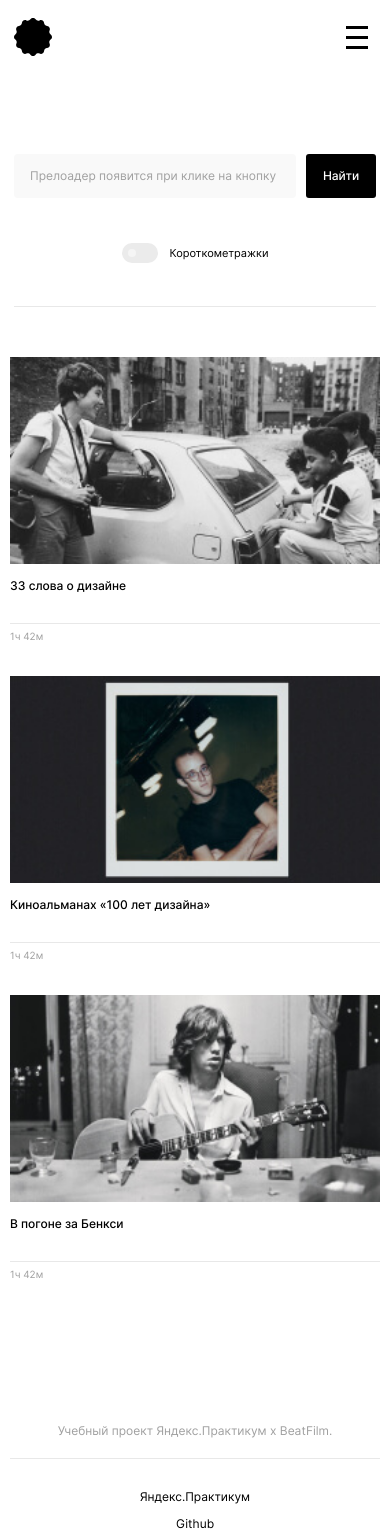
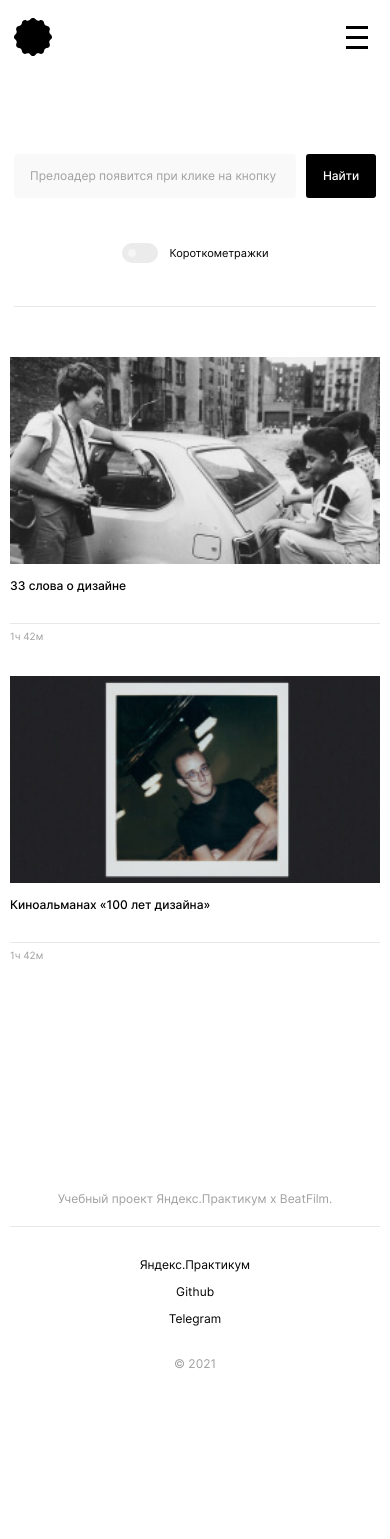
Before and after one commit to NikolayMishaev/movies-explorer, a React (Create React App) app: page /saved-movies in a window 390 px wide. Shown: the top 1539 px of the page. After the commit the page ends 1381 px from the top, so only its background shows below. Built offline with nearby package versions, Linux system fonts and the light colour scheme.

Commit message:
edited with PerfectPixel components AboutMe, MoviesCard, MoviesCardList

```diff
--- a/src/components/AboutMe/AboutMe.js
+++ b/src/components/AboutMe/AboutMe.js
@@ -7,7 +7,7 @@ export default function AboutMe() {
   return (
     <section className="about-me" id="about-me">
       <h2 className="section-title section-title_type_about-me">Студент</h2>
-      <div className="about-me__wrapper">
+      <article className="about-me__wrapper">
         <h3 className="about-me__title">Николай</h3>
         <p className="about-me__subtitle">Фронтенд-разработчик, 35 лет</p>
         <p className="about-me__text">
@@ -21,7 +21,7 @@ export default function AboutMe() {
           верстка боевого проекта, вошедшая в тройку лучших версий для релиза.
         </p>
         <Navigation place="about-me" />
-      </div>
+      </article>
       <img
         className="about-me__photo"
         src={photo}
--- a/src/components/MoviesCard/MoviesCard.css
+++ b/src/components/MoviesCard/MoviesCard.css
@@ -13,6 +13,13 @@
 /*  временной решение для совпадения макету на данном разрешении */
 @media (max-width: 400px) {
   .movies-card:nth-child(n + 6) {
+    display: none;
+  }
+}
+
+/*  временной решение для совпадения макету на данном разрешении */
+@media (max-width: 400px) {
+  .movies-card_place_saved-movies:nth-child(n + 3) {
     display: none;
   }
 }
--- a/src/components/MoviesCard/MoviesCard.js
+++ b/src/components/MoviesCard/MoviesCard.js
@@ -16,7 +16,7 @@ export default function MoviesCard({ card, cardMovieDelete, openPopupError }) {
 
   return (
     <>
-      <li className="movies-card">
+      <li className={` movies-card ${cardMovieDelete && "movies-card_place_saved-movies"}`}>
         <img
           className="movies-card__wallpaper"
           src={card.link}
@@ -27,8 +27,8 @@ export default function MoviesCard({ card, cardMovieDelete, openPopupError }) {
           <h2 className="movies-card__title">{card.title}</h2>
           <button
             className={`movies-card__like ${
-              isLiked ? "movies-card__like_active" : ""
-            } ${cardMovieDelete ? "movies-card__like_type_saved-movies" : ""}`}
+              isLiked && "movies-card__like_active"
+            } ${cardMovieDelete && "movies-card__like_type_saved-movies"}`}
             type="button"
             onClick={cardMovieDelete ? handleDeleteCard : handleLikeClick}
           ></button>
--- a/src/components/MoviesCardList/MoviesCardList.css
+++ b/src/components/MoviesCardList/MoviesCardList.css
@@ -10,11 +10,27 @@
   }
 }
 
-  @media (max-width: 400px) {
-    .movies-card-list {
-      padding: 2px 10px 50px;
-    }
+@media (max-width: 400px) {
+  .movies-card-list {
+    padding: 2px 10px 50px;
   }
+}
+
+.movies-card-list_place_saved-movies {
+  padding-bottom: 192px;
+}
+
+@media (max-width: 800px) {
+  .movies-card-list_place_saved-movies {
+    padding-bottom: 141px;
+  }
+}
+
+@media (max-width: 400px) {
+  .movies-card-list_place_saved-movies {
+    padding-bottom: 137px;
+  }
+}
 
 .movies-card-list__container {
   display: grid;
--- a/src/components/MoviesCardList/MoviesCardList.js
+++ b/src/components/MoviesCardList/MoviesCardList.js
@@ -8,7 +8,11 @@ export default function MoviesCardList({
   openPopupError,
 }) {
   return (
-    <section className="movies-card-list">
+    <section
+      className={` movies-card-list ${
+        cardMovieDelete ? "movies-card-list_place_saved-movies" : ""
+      } `}
+    >
       <ul className="movies-card-list__container">
         {movieCards.map((card, i) => (
           <MoviesCard
```
